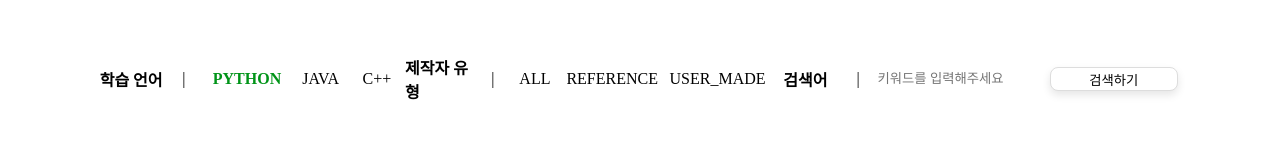
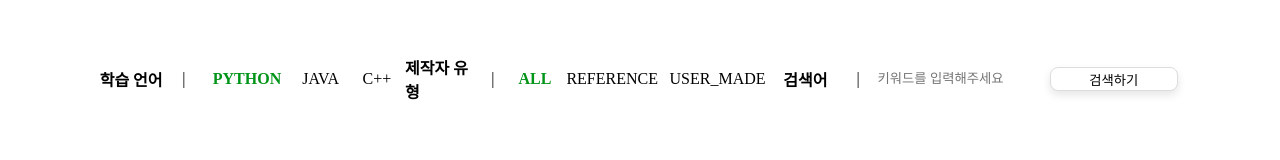
Before and after one commit to AL-PM/ALPM-web, a React (Create React App) app: page /codegroup in a window 1280 px wide. Shown: the part 129-289 px from the top of the page. Built offline with nearby package versions, Linux system fonts and the light colour scheme; no server answers; a web font is replaced by a local one.

Commit message:
[MOD] CODE_GROUP 검색 페이지 변경

```diff
--- a/src/CodeGroupCommunity/CodeGroupHome/CodeGroupHome.jsx
+++ b/src/CodeGroupCommunity/CodeGroupHome/CodeGroupHome.jsx
@@ -1,62 +1,126 @@
 import React, { useEffect, useState } from 'react';
 import axios from 'axios';
 import "./CodeGroupHome.css";
-import MainMenuBar from "../../Etc/MainMenuBar/MainMenuBar.jsx"
+import MainMenuBar from "../../Etc/MainMenuBar/MainMenuBar.jsx";
 import CommunitySearchBar from "../../Etc/CommunitySearchBar/CommunitySearchBar.jsx";
 import CodeGroupSearchResult from "../../Etc/CodeGroupSearchResult/CodeGroupSearchResult.jsx";
 import LoadingSpinner from '../../Etc/LoadingSpinner/LoadingSpinner.jsx';
 
-
-function CodeGrupHome(){
-    const [language, setlanguage] = useState("PYTHON");
-    const [reference, setreference] = useState("ALL");
-    const [searchkeyword, setkeword] = useState("");
+function CodeGrupHome() {
+    const [language, setLanguage] = useState("PYTHON");
+    const [reference, setReference] = useState(null);
+    const [searchKeyword, setKeyword] = useState("");
     const [searchResult, setSearchResult] = useState();
+    const [currentPage, setCurrentPage] = useState(0); // Current page state
+    const [searchIsOn, setSearchIsOn] = useState(false);
 
     useEffect(() => {
-        const fetchUserData = async () => {
+        const fetchSearchGroup = async () => {
             try {
                 const access_token = localStorage.getItem("access_token");
-
-                const response = await axios.get(`https://alpm.duckdns.org:8080/codeGroup`, {
+                const response = await axios.get(`https://alpm.duckdns.org:8080/codeGroup/search`, {
+                    params: {
+                        language: language,
+                        verified: reference,
+                        keyword: searchKeyword,
+                        page: currentPage, // Use currentPage state
+                        size: 6
+                    },
                     withCredentials: true,
                     headers: {
                         'Authorization': `Bearer ${access_token}`
                     }
                 });
-
                 setSearchResult(response.data);
-
             } catch (error) {
                 console.error(error);
             }
         };
 
-        fetchUserData();
+        const fetchTotalGroup = async () => {
+            try {
+                const access_token = localStorage.getItem("access_token");
+                const response = await axios.get(`https://alpm.duckdns.org:8080/codeGroup`, {
+                    params: {
+                        page: currentPage, // Use currentPage state
+                        size: 6
+                    },
+                    withCredentials: true,
+                    headers: {
+                        'Authorization': `Bearer ${access_token}`
+                    }
+                });
+                setSearchResult(response.data);
+            } catch (error) {
+                console.error(error);
+            }
+        };
 
-    }, []);
+        if (searchIsOn) {
+            fetchSearchGroup();
+        } else {
+            fetchTotalGroup();
+        }
+    }, [currentPage, searchIsOn, language, reference, searchKeyword]); // Dependency array includes currentPage
+
+    const handleNextPage = () => {
+        if (currentPage < searchResult.total_pages - 1) {
+            setCurrentPage(currentPage + 1);
+        }
+    };
+
+    const handlePreviousPage = () => {
+        if (currentPage > 0) {
+            setCurrentPage(currentPage - 1);
+        }
+    };
 
     if (!searchResult) {
         return (
             <div id="MyCodeGroup">
                 <MainMenuBar page={"CodeGroup"} />
-                <CommunitySearchBar secondTag={"제작자 유형"} language = {language} setlanguage={setlanguage} reference= {reference} setreference = {setreference} setkeword={setkeword} searchkeyword={searchkeyword} />
-                <LoadingSpinner color={"#009418"} comment={"코드 그룹 정보 불러오는 중"}/>
+                <CommunitySearchBar
+                    secondTag={"제작자 유형"}
+                    language={language}
+                    setLanguage={setLanguage}
+                    reference={reference}
+                    setReference={setReference}
+                    setKeyword={setKeyword}
+                    searchKeyword={searchKeyword}
+                    setSearchIsOn={setSearchIsOn}
+                    searchIsOn={searchIsOn}
+                    setCurrentPage={setCurrentPage}
+                />
+                <LoadingSpinner color={"#009418"} comment={"코드 그룹 정보 불러오는 중"} />
             </div>
         );
     }
 
     console.log(searchResult);
 
-
-    return(
-        <div id = "CodeGroupHome">
+    return (
+        <div id="CodeGroupHome">
             <MainMenuBar page={"CodeGroup"} />
-            <CommunitySearchBar secondTag={"제작자 유형"} language = {language} setlanguage={setlanguage} reference= {reference} setreference = {setreference} setkeword={setkeword} searchkeyword={searchkeyword} />
-            <CodeGroupSearchResult searchData={searchResult.content} bodyHeight={"60vh"}/>
+            <CommunitySearchBar
+                secondTag={"제작자 유형"}
+                language={language}
+                setLanguage={setLanguage}
+                reference={reference}
+                setReference={setReference}
+                setKeyword={setKeyword}
+                searchKeyword={searchKeyword}
+                setSearchIsOn={setSearchIsOn}
+                searchIsOn={searchIsOn}
+                setCurrentPage={setCurrentPage}
+            />
+            <CodeGroupSearchResult searchData={searchResult.content} bodyHeight={"60vh"} />
+            <div id="pagination">
+                <button id='paginationBtn' onClick={handlePreviousPage} disabled={currentPage === 0}>Previous</button>
+                <span id='paginationTxt'> {currentPage + 1} / {searchResult.total_pages}</span>
+                <button id='paginationBtn' onClick={handleNextPage} disabled={currentPage >= searchResult.total_pages - 1}>Next</button>
+            </div>
         </div>
-
-    )
+    );
 }
 
 export default CodeGrupHome;
```
